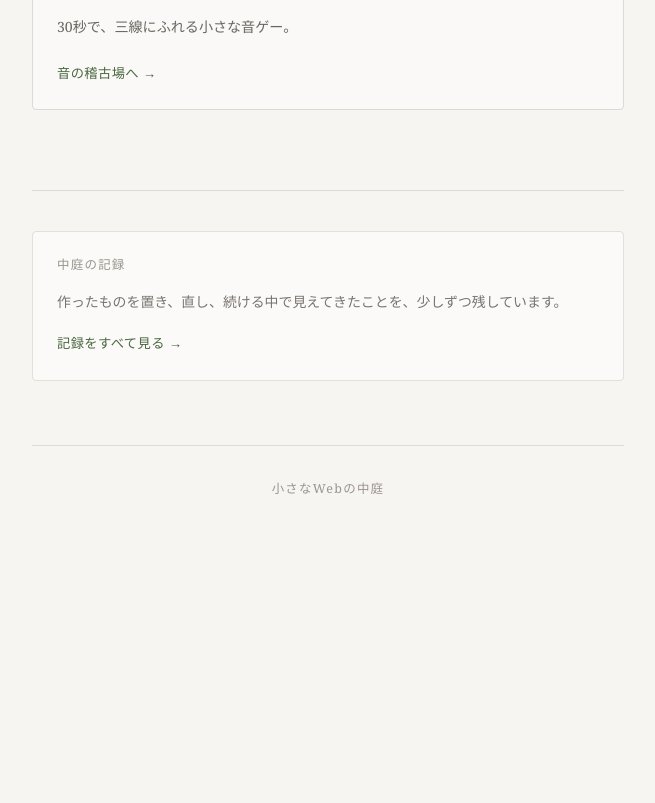
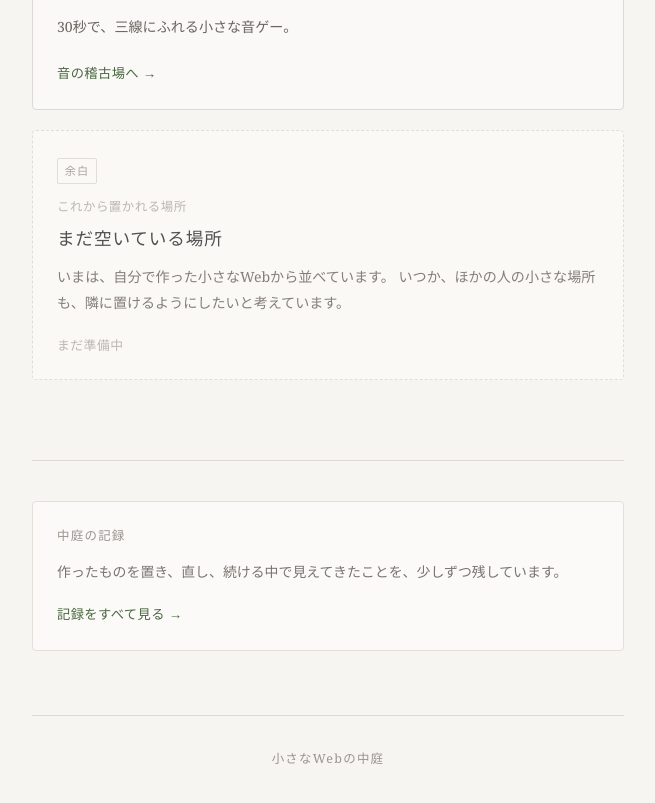
Before and after one commit to MOKIoki/nakaniwa, a Next.js app: page / in a window 1280 px wide. Shown: the part 1120-1923 px from the top of the page, without its empty margins (312-967 px from the left). Before the commit the page ends 1716 px from the top, so only its background shows below. Built offline with nearby package versions, Linux system fonts and the light colour scheme.

Commit message:
Add empty place card

```diff
--- a/app/page.tsx
+++ b/app/page.tsx
@@ -67,6 +67,16 @@ export default function Home() {
               </a>
             </article>
           ))}
+          <article style={styles.emptyCard}>
+            <p style={styles.cardLabel}>余白</p>
+            <p style={styles.cardSub}>これから置かれる場所</p>
+            <h2 style={styles.cardName}>まだ空いている場所</h2>
+            <p style={styles.cardDesc}>
+              いまは、自分で作った小さなWebから並べています。
+              いつか、ほかの人の小さな場所も、隣に置けるようにしたいと考えています。
+            </p>
+            <p style={styles.emptyNote}>まだ準備中</p>
+          </article>
         </div>
       </section>
 
@@ -137,6 +147,13 @@ const styles: { [key: string]: CSSProperties } = {
     padding: "1.5rem 1.5rem 1.4rem",
     backgroundColor: "#faf9f7",
   },
+  emptyCard: {
+    border: "1px dashed #ddd9d4",
+    borderRadius: "4px",
+    padding: "1.5rem 1.5rem 1.4rem",
+    backgroundColor: "#fbfaf8",
+    opacity: 0.82,
+  },
   cardLabel: {
     display: "inline-block",
     fontSize: "0.7rem",
@@ -170,6 +187,12 @@ const styles: { [key: string]: CSSProperties } = {
     fontSize: "0.83rem",
     color: "#4a6741",
     letterSpacing: "0.03em",
+  },
+  emptyNote: {
+    fontSize: "0.8rem",
+    color: "#b0a9a3",
+    letterSpacing: "0.04em",
+    margin: 0,
   },
   lower: {
     borderTop: "1px solid #ddd9d4",
```
